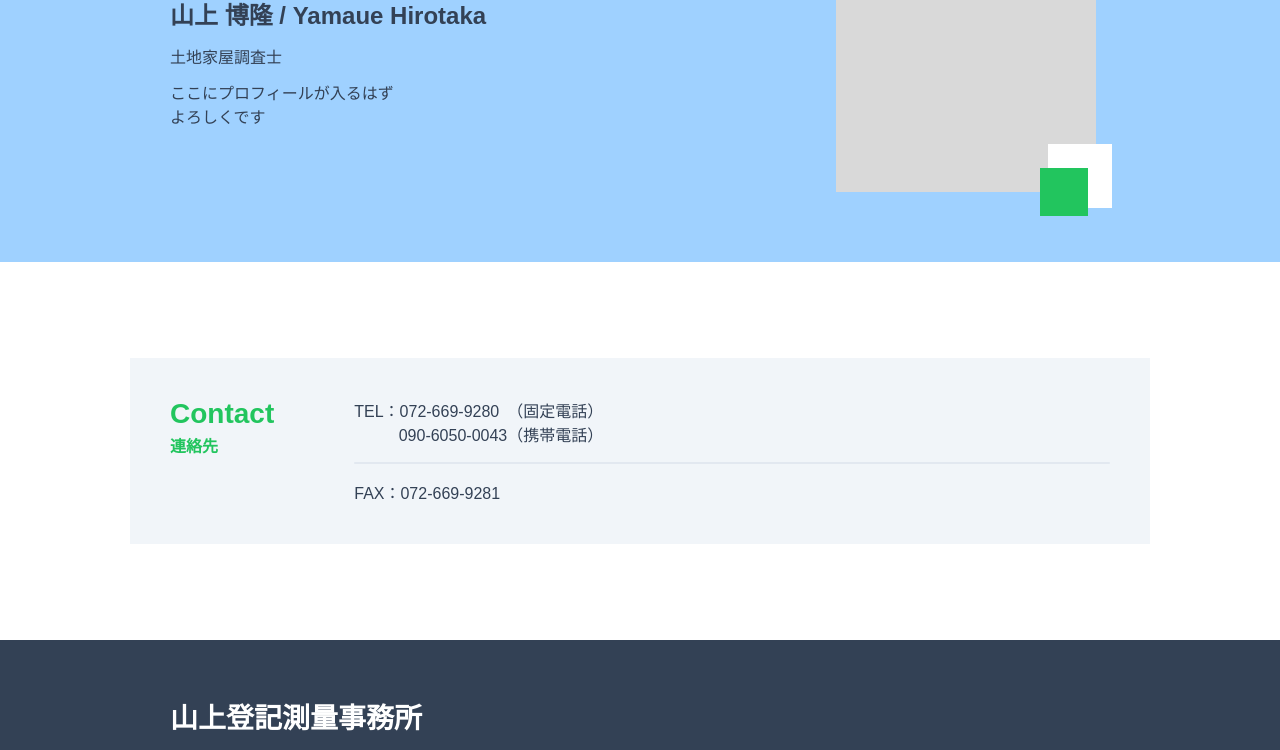
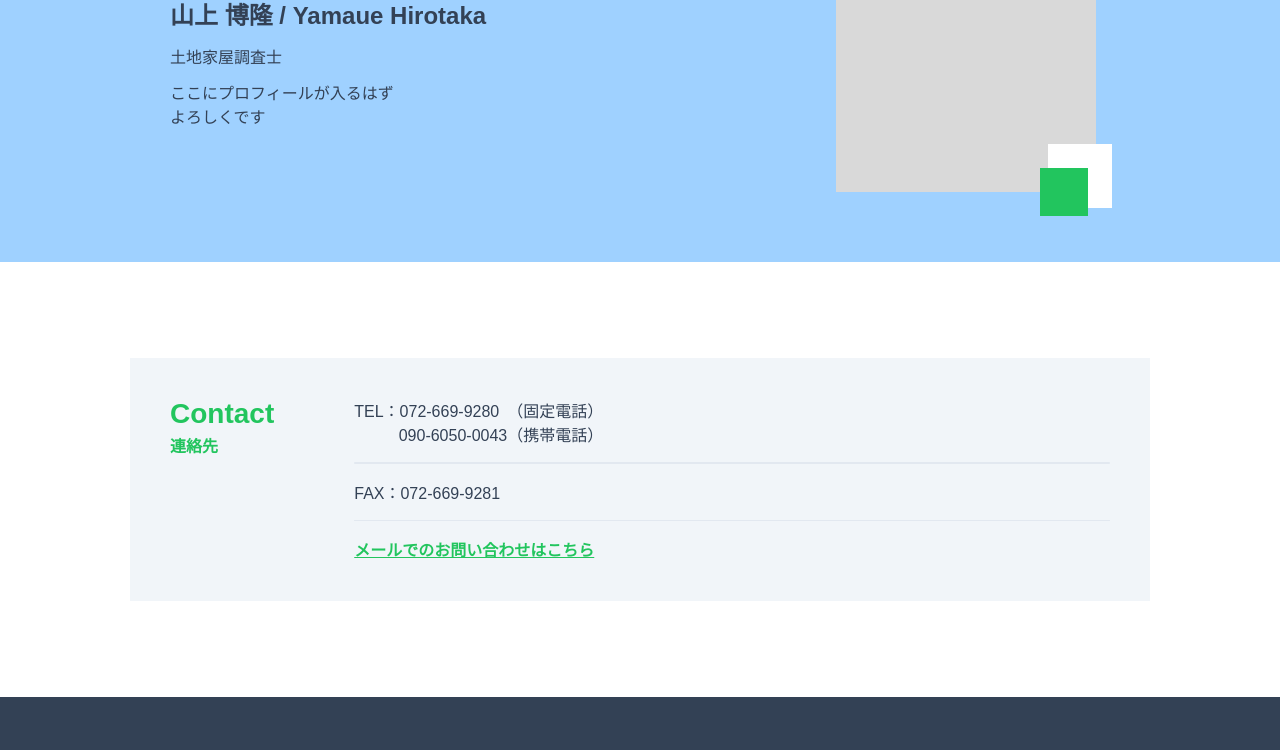
Before and after one commit to Hasuro-R/yamaue-jimusyo, a Next.js app: page / in a window 1280 px wide. Shown: the part 1458-2208 px from the top of the page. Built offline with nearby package versions, Linux system fonts and the light colour scheme.

Commit message:
add: page routing

```diff
--- a/src/components/header/Header.tsx
+++ b/src/components/header/Header.tsx
@@ -2,12 +2,17 @@
 
 import { useEffect, useState } from "react";
 import { motion } from "framer-motion";
+import AnchorLink from "react-anchor-link-smooth-scroll";
 import styles from "./header.module.scss";
 import { useAtom } from "jotai";
 import { isScrollInvalidState } from "@/atoms/atoms";
 import { MenuType } from "@/types/menuType";
+import { usePathname } from "next/navigation";
+import Link from "next/link";
 
 export default function Header() {
+  const pathname = usePathname();
+
   const [, setIsScrollInvalid] = useAtom(isScrollInvalidState);
   const [isScrolled, setIsScrolled] = useState(false);
   const [isOpenMenu, setIsOpenMenu] = useState(false);
@@ -15,9 +20,9 @@ export default function Header() {
 
   const borderStyle = { borderColor: (isScrolled || isOpenMenu) ? "var(--text-color)" : "var(--color-white)" };
   const menuList: MenuType[] = [
-    { title: "About" },
-    { title: "Profile" },
-    { title: "Contact" },
+    { title: "About", href: "#about" },
+    { title: "Profile", href: "#profile" },
+    { title: "Contact", href: "#contact" },
   ];
 
   const handleMenu = () => {
@@ -26,15 +31,19 @@ export default function Header() {
   };
 
   useEffect(() => {
-    setIsScrolled(window.scrollY > 120);
+    const handleScroll = () => {
+      if (pathname === "/") {
+        setIsScrolled(window.scrollY > 120);
+      } else {
+        setIsScrolled(true);
+      }
+    };
 
-    const handleScroll = () => {
-      setIsScrolled(window.scrollY > 120);
-    };
+    handleScroll();
 
     window.addEventListener('scroll', handleScroll);
     return () => window.removeEventListener('scroll', handleScroll);
-  }, []);
+  }, [pathname]);
 
   return (
     <>
@@ -107,13 +116,29 @@ export default function Header() {
             <>
             {menuList.map((menu, index) => (
               <motion.div
-                className={styles["menu-list-box"]}
+                style={{ width: "100%" }}
                 initial={{ opacity: 0 }}
                 animate={{ opacity: 1 }}
                 transition={{ duration: 1, delay: index * 0.2 }}
                 key={index}
               >
-                {menu.title}
+                {pathname === "/" ? (
+                  <AnchorLink
+                    className={styles["menu-list-box"]}
+                    onClick={handleMenu}
+                    href={menu.href}
+                    offset="50"
+                  >
+                    {menu.title}
+                  </AnchorLink>
+                ) : (
+                  <Link
+                    href="/"
+                    className={styles["menu-list-box"]}
+                  >
+                    {menu.title}
+                  </Link>
+                )}
               </motion.div>
             ))}
             </>
--- a/src/components/sections/about/AboutSection.tsx
+++ b/src/components/sections/about/AboutSection.tsx
@@ -3,8 +3,13 @@ import styles from "./about.module.scss";
 
 export default function AboutSection() {
   return (
-    <section className={styles.section}>
-      <div className={styles.cn}>
+    <section
+      className={styles.section}
+      id="about"
+    >
+      <div
+        className={styles.cn}
+      >
         <div className={styles["img-cn"]}>
           <p className={styles["title"]}>About</p>
           <Image src="/about.png" alt="about" width={300} height={200} />
--- a/src/components/sections/contact/ContactSection.tsx
+++ b/src/components/sections/contact/ContactSection.tsx
@@ -1,9 +1,15 @@
+import Link from "next/link";
 import styles from "./contact.module.scss";
 
 export default function ContactSection() {
   return (
-    <section className={styles.section}>
-      <div className={styles["cn"]}>
+    <section
+      className={styles.section}
+    >
+      <div
+        className={styles["cn"]}
+        id="contact"
+      >
         <div className={styles["section-title-cn"]}>
           <h2>Contact</h2>
           <p>連絡先</p>
@@ -17,6 +23,13 @@ export default function ContactSection() {
           <div className={styles["contact-list"]}>
             FAX：072-669-9281
           </div>
+          <div className={styles["partition"]} />
+          <Link
+            href="contact"
+            className={styles["contact-link"]}
+          >
+            メールでのお問い合わせはこちら
+          </Link>
         </div>
       </div>
     </section>
--- a/src/components/sections/contact/contact.module.scss
+++ b/src/components/sections/contact/contact.module.scss
@@ -68,3 +68,10 @@
   border-radius: 100vh;
   background-color: var(--color-gray);
 }
+
+.contact-link {
+  font-size: 1rem;
+  font-weight: 600;
+  color: var(--color-green);
+  text-decoration: underline;
+}
--- a/src/components/sections/profile/ProfileSection.tsx
+++ b/src/components/sections/profile/ProfileSection.tsx
@@ -3,7 +3,10 @@ import styles from "./profile.module.scss";
 
 export default function ProfileSection() {
   return (
-    <section className={styles.section}>
+    <section
+      className={styles.section}
+      id="profile"
+    >
       <div className={styles.cn}>
         <div className={styles["profile-cn"]}>
           <h2>山上 博隆 / Yamaue Hirotaka</h2>
```
